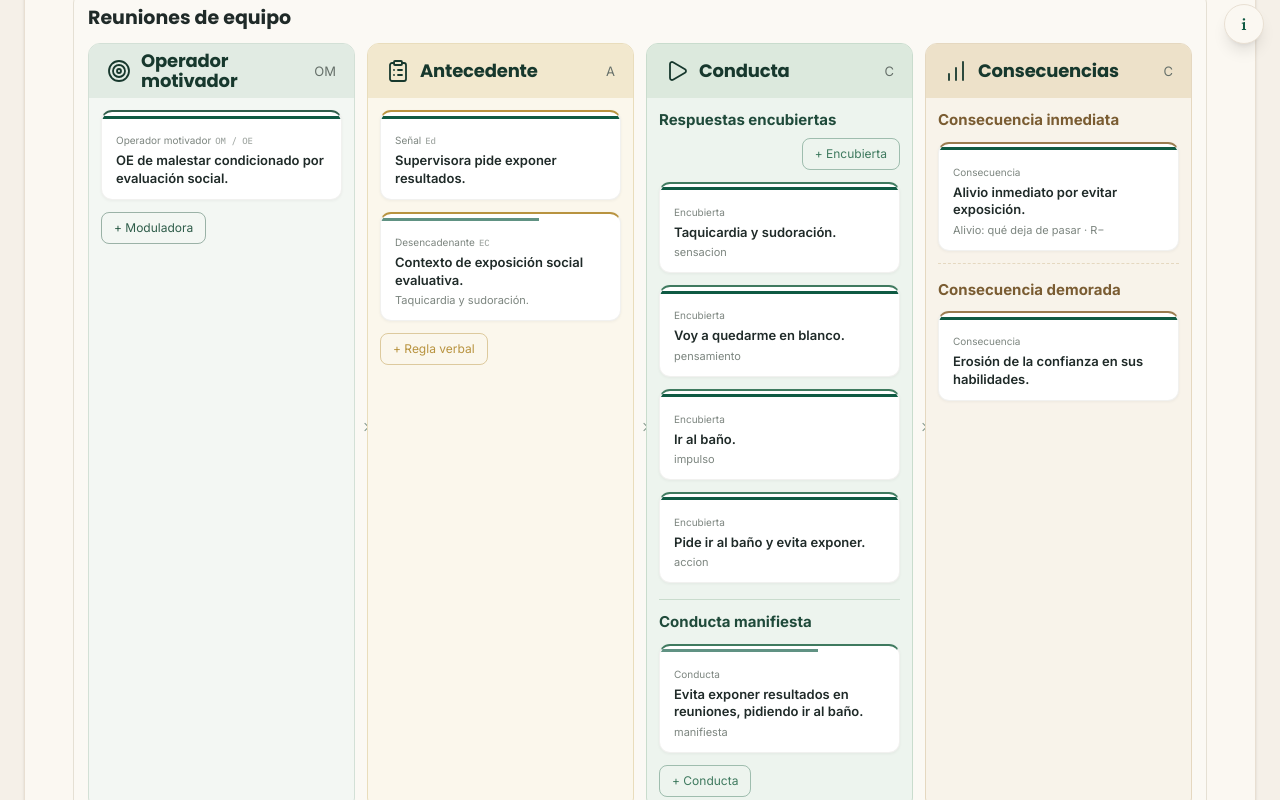
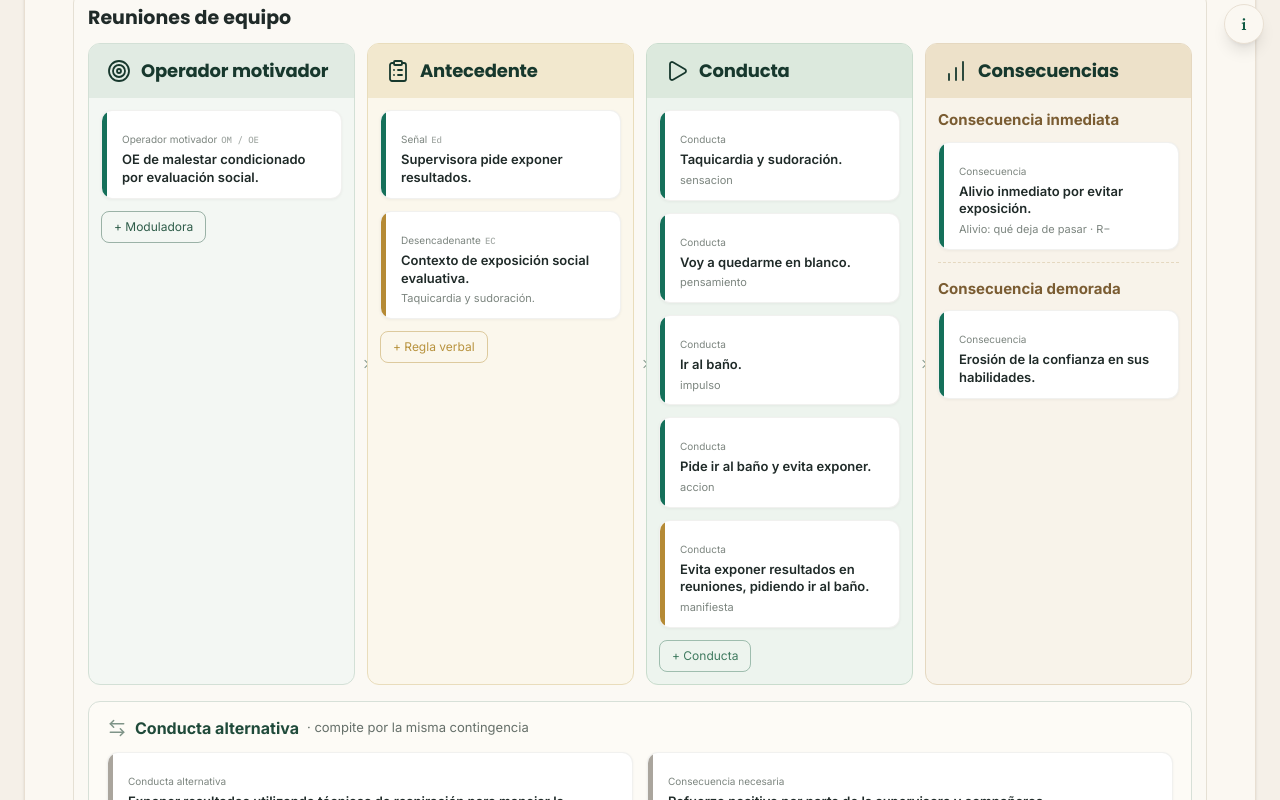
Before and after one commit to catcodesss/PAGINANALISIS, a Next.js app: page /maqueta in a window 1280 px wide. Shown: the part 740-1540 px from the top of the page. Built offline with nearby package versions, Linux system fonts and the light colour scheme.

Commit message:
Marcar el apoyo del AFC con una franja lateral y quitar las siglas de las cabeceras
Co-Authored-By: Claude Sonnet 5.5 <noreply@anthropic.com>

```diff
--- a/components/grafo/GrafoAFC.tsx
+++ b/components/grafo/GrafoAFC.tsx
@@ -221,10 +221,7 @@ function Nodo({
         onCita(nodo);
       }}
     >
-      <span
-        className="block h-1 bg-accent"
-        style={{ width: `${nodo.apoyo === 3 ? 100 : nodo.apoyo === 2 ? 66 : 33}%`, opacity: nodo.apoyo === 3 ? 1 : nodo.apoyo === 2 ? 0.66 : 0.42 }}
-      />
+      <span className={s.bandaApoyo} data-apoyo={nodo.apoyo} />
     </button>
   );
 
@@ -250,11 +247,11 @@ function Nodo({
       atenuado ? s.atenuado : "",
     ].join(" ");
     return (
-      <article {...comunes} className={clases}>
+      <article {...comunes} aria-label={`${nodo.tipo === "encubierta" ? ETIQUETA_TIPO.conducta : ETIQUETA_TIPO[nodo.tipo]}: ${nodo.etiqueta}${conectando ? ". Seleccionar para conectar" : ""}`} className={clases}>
         {barraApoyo(s.barraApoyo)}
         <div className={s.nodoCuerpo}>
           <div className={s.nodoTexto}>
-            <span className={s.chip}>{ETIQUETA_TIPO[nodo.tipo]}<SiglaTipo tipo={nodo.tipo} /></span>
+            <span className={s.chip}>{nodo.tipo === "encubierta" ? ETIQUETA_TIPO.conducta : ETIQUETA_TIPO[nodo.tipo]}<SiglaTipo tipo={nodo.tipo} /></span>
             {editando ? editor(s.editor) : <p className={s.etiqueta}>{nodo.etiqueta}</p>}
             {detalle && <p className={s.detalle} title={detalle.definicion}>{detalle.texto}</p>}
           </div>
--- a/components/grafo/afc.module.css
+++ b/components/grafo/afc.module.css
@@ -39,6 +39,9 @@
   --afc-forest: #1F4A3A;
   --afc-brown: #7A5C32;
   --afc-alt-accent: #7F9488;
+  --afc-apoyo-cita: #15705A;
+  --afc-apoyo-parcial: #B58A35;
+  --afc-apoyo-inferencia: #AAA59D;
 
   --afc-card: #FFFFFF;
   --afc-card-border: rgba(60, 60, 40, .07);
@@ -201,13 +204,6 @@
   letter-spacing: -0.01em;
   color: var(--afc-text-title);
 }
-.columnaCodigo {
-  margin-left: auto;
-  font-size: .8125rem;
-  font-weight: 500;
-  text-decoration: none;
-  color: var(--afc-text-secondary);
-}
 .columnaCuerpo {
   flex: 1;
   display: flex;
@@ -216,29 +212,12 @@
   padding: 16px;
 }
 
-/* ---------- Subgrupos ---------- */
-.subgrupoCabecera {
-  display: flex;
-  align-items: center;
-  gap: .5rem;
-  flex-wrap: wrap;
-}
-.subgrupoTitulo {
-  margin: 0;
-  font-size: .9375rem;
-  font-weight: 700;
-  line-height: 1.3;
-  color: var(--afc-forest);
-}
-.subgrupoCabecera > :last-child:not(:first-child) { margin-left: auto; }
-
-.encubiertas,
+/* ---------- Conducta ---------- */
 .manifiesta {
   display: flex;
   flex-direction: column;
   gap: 12px;
 }
-.encubiertas { padding-bottom: 16px; border-bottom: 1px solid var(--afc-con-border); }
 
 .consecuencias { display: flex; flex-direction: column; gap: 12px; }
 .consecuencias + .consecuencias {
@@ -262,10 +241,9 @@
   z-index: 2;
   min-width: 0;
   min-height: 58px;
-  padding: 12px 14px;
+  padding: 12px 14px 12px 20px;
   background: var(--afc-card);
   border: 1px solid var(--afc-card-border);
-  border-top: 2.5px solid var(--afc-acento, var(--afc-line));
   border-radius: 11px;
   box-shadow: var(--afc-shadow);
   cursor: pointer;
@@ -322,20 +300,23 @@
   font-size: .95rem;
 }
 
-/* Barra de respaldo en la nota: la longitud y la opacidad codifican el nivel
-   (lib/grafo.ts). Usa el acento de la app, no el color de la columna. */
+/* Respaldo en la nota: franja vertical en el borde izquierdo. El color lo dice
+   todo (verde = cita, oro = parcial, gris = inferencia; la leyenda lo explica),
+   sin texto. El valor es nodo.apoyo (lib/grafo.ts), el mismo de siempre. */
 .barraApoyo {
   position: absolute;
-  inset: 0 0 auto 0;
-  height: 10px;
+  inset: 0 auto 0 0;
+  width: 10px;
   padding: 0;
   border: 0;
   background: transparent;
-  border-radius: 12px 12px 0 0;
+  border-radius: 11px 0 0 11px;
   overflow: hidden;
   cursor: pointer;
 }
-.barraApoyo > span { display: block; height: 3px; }
+.bandaApoyo { display: block; width: 5px; height: 100%; background: var(--afc-apoyo-inferencia); }
+.bandaApoyo[data-apoyo="3"] { background: var(--afc-apoyo-cita); }
+.bandaApoyo[data-apoyo="2"] { background: var(--afc-apoyo-parcial); }
 
 .hueco {
   padding: 10px 12px;
--- a/components/grafo/estilos/afc.tsx
+++ b/components/grafo/estilos/afc.tsx
@@ -107,13 +107,12 @@ export const COLUMNA_DE_CARRIL: Record<CarrilGrafo, "om" | "ant" | "con" | "csq"
 };
 
 /** Los iconos viven solo en las cabeceras: las tarjetas son texto puro, porque las entidades clínicas no tienen pictograma. */
-function Columna({ clase, titulo, codigo, icono: Icono, termino, children }: { clase: string; titulo: string; codigo: string; icono: LucideIcon; termino?: IdTermino; children: ReactNode }) {
+function Columna({ clase, titulo, icono: Icono, termino, children }: { clase: string; titulo: string; icono: LucideIcon; termino?: IdTermino; children: ReactNode }) {
   return (
     <section className={`${s.columna} ${clase}`} aria-label={titulo}>
       <header className={s.columnaCabecera}>
         <Icono className={s.columnaIcono} strokeWidth={1.8} aria-hidden="true" />
         <h5 className={s.columnaTitulo} title={termino ? TERMINOS[termino].definicion : undefined}>{titulo}</h5>
-        <abbr className={s.columnaCodigo} title={termino ? TERMINOS[termino].tecnico : undefined}>{codigo}</abbr>
       </header>
       <div className={s.columnaCuerpo}>{children}</div>
     </section>
@@ -147,7 +146,6 @@ export default function VistaAFC({ analisis, nodos, renderNodo, renderAgregar, o
         const alternativas = deSituacion.filter((n) => n.alternativa && n.carril !== "inmediata");
         const necesarias = deSituacion.filter((n) => n.alternativa && n.carril === "inmediata");
         const funciones = deSituacion.filter((n) => n.tipo === "funcion");
-        const agregarEncubierta = renderAgregar("encubierto", situacion.id, false);
 
         return (
           <section key={situacion.id} className={s.situacion} data-situacion-id={situacion.id}>
@@ -156,32 +154,25 @@ export default function VistaAFC({ analisis, nodos, renderNodo, renderAgregar, o
             </header>
 
             <div className={s.tablero}>
-              <Columna clase={s.om} titulo={TERMINOS.om.claro} codigo="OM" icono={Target} termino="om">
+              <Columna clase={s.om} titulo={TERMINOS.om.claro} icono={Target} termino="om">
                 <Lista nodos={enCarril("contexto")} huecos={huecosDe("contexto")} renderNodo={renderNodo} />
                 {renderAgregar("contexto", situacion.id, false)}
               </Columna>
 
-              <Columna clase={s.ant} titulo="Antecedente" codigo="A" icono={ClipboardList}>
+              <Columna clase={s.ant} titulo="Antecedente" icono={ClipboardList}>
                 <Lista nodos={enCarril("antecedente")} huecos={huecosDe("antecedente")} renderNodo={renderNodo} />
                 {renderAgregar("antecedente", situacion.id, false)}
               </Columna>
 
-              <Columna clase={s.con} titulo="Conducta" codigo="C" icono={Play}>
-                <section className={s.encubiertas} aria-label="Respuestas encubiertas">
-                  <div className={s.subgrupoCabecera}>
-                    <h6 className={s.subgrupoTitulo}>Respuestas encubiertas</h6>
-                    {agregarEncubierta}
-                  </div>
-                  <Lista nodos={enCarril("encubierto")} huecos={huecosDe("encubierto")} renderNodo={renderNodo} />
-                </section>
-                <section className={s.manifiesta} aria-label="Conducta manifiesta">
-                  <h6 className={s.subgrupoTitulo}>Conducta manifiesta</h6>
-                  <Lista nodos={enCarril("conducta")} huecos={huecosDe("conducta")} renderNodo={renderNodo} />
+              <Columna clase={s.con} titulo="Conducta" icono={Play}>
+                {/* Sin rótulo encubierta/manifiesta: la descripción de cada conducta ya lo dice. */}
+                <div className={s.manifiesta}>
+                  <Lista nodos={[...enCarril("encubierto"), ...enCarril("conducta")]} huecos={[...huecosDe("encubierto"), ...huecosDe("conducta")]} renderNodo={renderNodo} />
                   {renderAgregar("conducta", situacion.id, false)}
-                </section>
+                </div>
               </Columna>
 
-              <Columna clase={s.csq} titulo="Consecuencias" codigo="C" icono={ChartNoAxesColumnIncreasing}>
+              <Columna clase={s.csq} titulo="Consecuencias" icono={ChartNoAxesColumnIncreasing}>
                 {(["inmediata", "demorada"] as const).map((carril) => (
                   <div key={carril} className={s.consecuencias}>
                     <p className={s.subzonaTitulo}>{carril === "inmediata" ? "Consecuencia inmediata" : "Consecuencia demorada"}</p>
```
